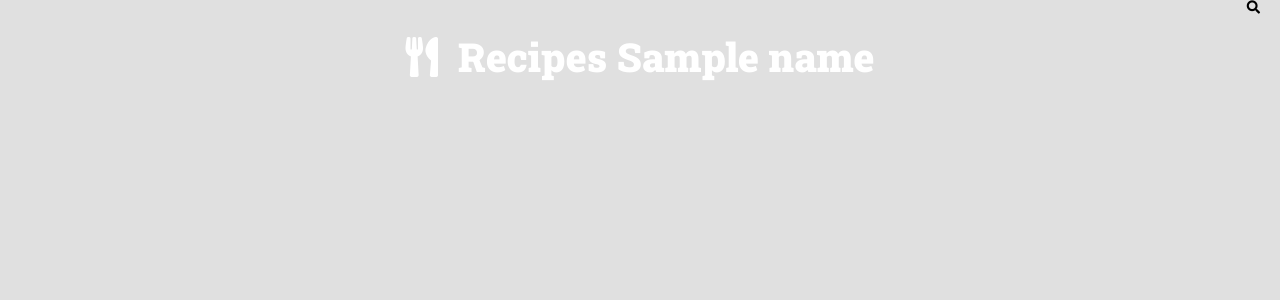
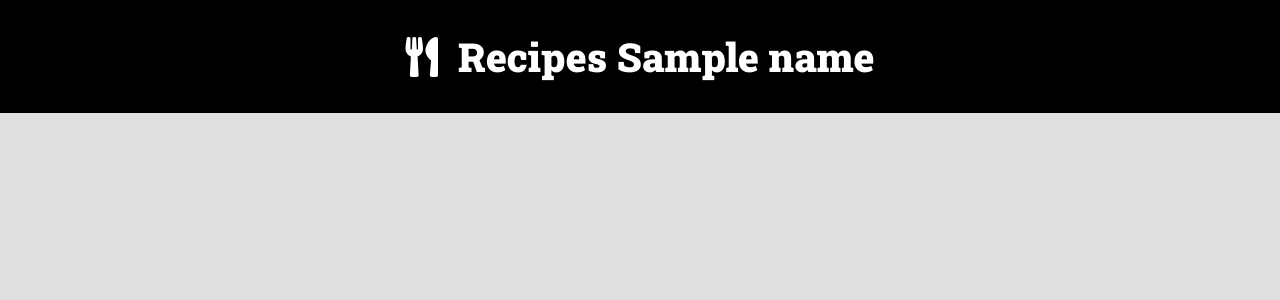
Before and after one commit to FabianaRSFF/curso-django-projeto1, a Django app: template recipes/templates/recipes/pages/home.html in a window 1280 px wide. Shown: the top 300 px of the page. Run offline with Django 4.2, Linux system fonts and the light colour scheme; the template is opened without the code that fills it: most values are stand-ins (such as "Sample title", 1, 10 or a date in 2020).

Commit message:
Correct framework

```diff
--- a/projeto/settings.py
+++ b/projeto/settings.py
@@ -23,9 +23,10 @@ BASE_DIR = Path(__file__).resolve().parent.parent
 SECRET_KEY = 'django-insecure-)$7s&!_0twjs*od+it2g)trb2!&+hz6*5yytjb!t@o$x_+2d5#'
 
 # SECURITY WARNING: don't run with debug turned on in production!
+
 DEBUG = True
 
-ALLOWED_HOSTS:[]
+ALLOWED_HOSTS: []
 
 
 # Application definition
--- a/projeto/urls.py
+++ b/projeto/urls.py
@@ -16,6 +16,7 @@ Including another URLconf
 from django.contrib import admin
 from django.urls import path, include
 
+
 urlpatterns = [
     path('admin/', admin.site.urls),
     path('', include('recipes.urls'))
--- a/recipes/templates/recipes/partials/head.html
+++ b/recipes/templates/recipes/partials/head.html
@@ -93,7 +93,7 @@
         }
 
         .main-header-container {
-            background: var(#13141f);
+            background: #000;
         }
 
         .main-logo{
```
